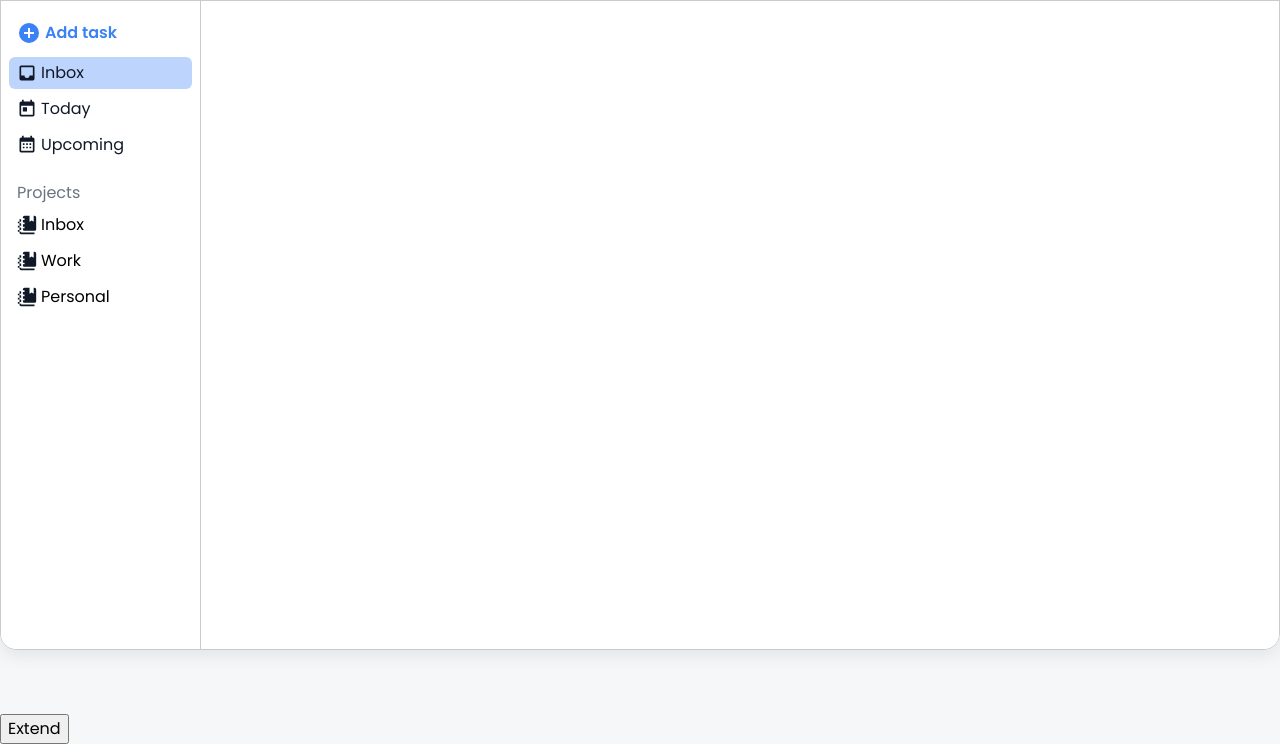
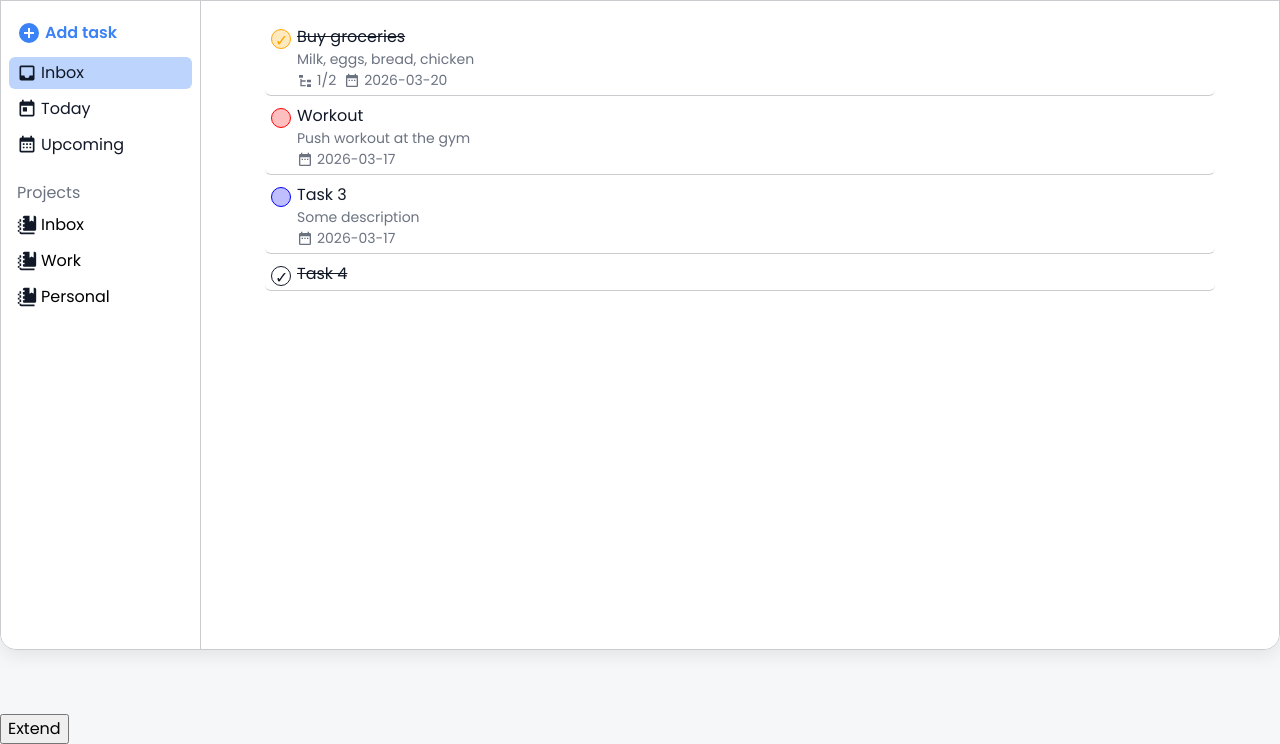
Before and after one commit to Zenkuro01/Todo-List, a website built with webpack: page src/template.html in a window 1280 px wide. Shown: the part 134-878 px from the top of the page. Built offline with nearby package versions, Linux system fonts and the light colour scheme.

Commit message:
create renderTasks function

```diff
--- a/src/index.js
+++ b/src/index.js
@@ -3,6 +3,7 @@ import * as projectManager from "./logic/projectManager.js";
 import * as todoManager from "./logic/todoManager.js";
 import { appState } from "./state/AppState.js";
 import { renderSidebar } from "./ui/renderSidebar.js";
+import { renderTasks } from "./ui/renderTasks.js";
 
 function initApp() {
   if (appState.projects.length === 0) projectManager.createProject("Inbox");
@@ -20,6 +21,7 @@ appState.currentProjectId = mockProjects[0].id;
 console.log("Add mock projects", appState);
 
 renderSidebar();
+renderTasks();
 
 // console.log("Create project...");
 // projectManager.createProject("Inbox1");
--- a/src/mockData.js
+++ b/src/mockData.js
@@ -8,8 +8,8 @@ export const mockProjects = [
         title: "Buy groceries",
         description: "Milk, eggs, bread, chicken",
         dueDate: "2026-03-20",
-        priority: "medium",
-        completed: false,
+        priority: "p2",
+        completed: true,
         subtasks: [
           { title: "Check fridge first", completed: true },
           { title: "Buy eggs", completed: false },
@@ -20,8 +20,26 @@ export const mockProjects = [
         title: "Workout",
         description: "Push workout at the gym",
         dueDate: "2026-03-17",
-        priority: "high",
+        priority: "p1",
         completed: false,
+        subtasks: [],
+      },
+      {
+        id: "t3",
+        title: "Task 3",
+        description: "Some description",
+        dueDate: "2026-03-17",
+        priority: "p3",
+        completed: false,
+        subtasks: [],
+      },
+      {
+        id: "t4",
+        title: "Task 4",
+        description: "",
+        dueDate: "",
+        priority: "p4",
+        completed: true,
         subtasks: [],
       },
     ],
@@ -35,7 +53,7 @@ export const mockProjects = [
         title: "Finish Todo App",
         description: "Complete Odin Project assignment",
         dueDate: "2026-03-22",
-        priority: "high",
+        priority: "p1",
         completed: false,
         subtasks: [
           { title: "Project manager", completed: true },
@@ -48,7 +66,7 @@ export const mockProjects = [
         title: "Review PR",
         description: "Check teammate pull request",
         dueDate: "2026-03-18",
-        priority: "low",
+        priority: "p3",
         completed: false,
         subtasks: [],
       },
@@ -63,7 +81,7 @@ export const mockProjects = [
         title: "Read book",
         description: "Continue reading current book",
         dueDate: "2026-03-25",
-        priority: "low",
+        priority: "p4",
         completed: false,
         subtasks: [],
       },
@@ -72,7 +90,7 @@ export const mockProjects = [
         title: "Plan hike",
         description: "Look for trails and weather",
         dueDate: "2026-03-30",
-        priority: "medium",
+        priority: "p2",
         completed: false,
         subtasks: [
           { title: "Check maps", completed: false },
--- a/src/styles.css
+++ b/src/styles.css
@@ -431,6 +431,7 @@ body {
 
   display: flex;
   align-items: center;
+  gap: var(--space-1);
 }
 
 .task-feature-icon {
--- a/src/ui/renderTasks.js
+++ b/src/ui/renderTasks.js
@@ -0,0 +1,143 @@
+import * as projectManager from "../logic/projectManager.js";
+
+export const renderTasks = () => {
+  // SVGs
+  const subtasksFeatureSvgMarkup = `
+    <svg
+      class="task-feature-icon"
+      xmlns="http://www.w3.org/2000/svg"
+      viewBox="0 0 24 24"
+    >
+      <title>file-tree</title>
+      <path d="M3,3H9V7H3V3M15,10H21V14H15V10M15,17H21V21H15V17M13,13H7V18H13V20H7L5,20V9H7V11H13V13Z" />
+      </svg>
+  `;
+  const dueDateFeatureSvgMarkup = `
+    <svg
+      class="task-feature-icon"
+      xmlns="http://www.w3.org/2000/svg"
+      viewBox="0 0 24 24"
+    >
+      <title>calendar-range</title>
+      <path d="M9,10H7V12H9V10M13,10H11V12H13V10M17,10H15V12H17V10M19,3H18V1H16V3H8V1H6V3H5C3.89,3 3,3.9 3,5V19A2,2 0 0,0 5,21H19A2,2 0 0,0 21,19V5A2,2 0 0,0 19,3M19,19H5V8H19V19Z"/>
+    </svg>
+  `;
+
+  // DOM
+  const tasksContainer = document.querySelector(".tasks-container");
+
+  // read state
+  const currentProject = projectManager.getCurrentProject();
+  const tasks = currentProject.todos;
+
+  // clear container
+  while (tasksContainer.firstElementChild) {
+    tasksContainer.removeChild(tasksContainer.firstElementChild);
+  }
+
+  // create DOM elements
+  for (const task of tasks) {
+    // task card
+    const taskCard = document.createElement("div");
+    taskCard.classList.add("task-card");
+    taskCard.dataset.id = task.id;
+
+    // checkbox
+    const taskCheckbox = document.createElement("input");
+    taskCheckbox.setAttribute("type", "checkbox");
+    taskCheckbox.dataset.id = task.id;
+    taskCheckbox.classList.add("task-checkbox");
+
+    switch (task.priority) {
+      case "p1":
+        taskCheckbox.classList.add("checkbox-priority-1");
+        break;
+      case "p2":
+        taskCheckbox.classList.add("checkbox-priority-2");
+        break;
+      case "p3":
+        taskCheckbox.classList.add("checkbox-priority-3");
+        break;
+      case "p4":
+        taskCheckbox.classList.add("checkbox-priority-4");
+        break;
+    }
+
+    if (task.completed) {
+      taskCheckbox.checked = true;
+    }
+
+    // task content
+    const taskContent = document.createElement("div");
+    taskContent.classList.add("task-content");
+
+    const taskTitle = document.createElement("div");
+    taskTitle.textContent = task.title;
+    taskTitle.classList.add("task-title");
+    if (task.completed) {
+      taskTitle.classList.add("task-checked");
+    }
+
+    const taskDescription = document.createElement("div");
+    taskDescription.textContent = task.description;
+    taskDescription.classList.add("task-description");
+
+    taskContent.append(taskTitle, taskDescription);
+
+    // task features
+    const taskFeatures = document.createElement("div");
+    taskFeatures.classList.add("task-features");
+
+    let hasFeatures = false;
+
+    // task features -- subtasks
+    const taskSubtasksTotal = task.subtasks.length;
+
+    // add the feature only if there are subtasks available
+    if (taskSubtasksTotal > 0) {
+      hasFeatures = true;
+
+      const taskSubtasksCompleted = task.subtasks.filter(
+        (st) => st.completed === true,
+      ).length;
+
+      const taskSubtasks = document.createElement("div");
+      taskSubtasks.classList.add("task-feature", "task-subtasks");
+
+      taskSubtasks.innerHTML = subtasksFeatureSvgMarkup;
+
+      const taskSubtasksValue = document.createElement("span");
+      taskSubtasksValue.classList.add("task-subtasks-value");
+      taskSubtasksValue.textContent = `${taskSubtasksCompleted}/${taskSubtasksTotal}`;
+
+      taskSubtasks.append(taskSubtasksValue);
+      taskFeatures.append(taskSubtasks);
+    }
+
+    // task features -- due-date
+    if (task.dueDate !== "") {
+      hasFeatures = true;
+
+      const taskDueDate = document.createElement("div");
+      taskDueDate.classList.add("task-feature", "task-due-date");
+
+      taskDueDate.innerHTML = dueDateFeatureSvgMarkup;
+
+      const taskDueDateValue = document.createElement("span");
+      taskDueDateValue.textContent = task.dueDate;
+
+      taskDueDate.append(taskDueDateValue);
+      taskFeatures.append(taskDueDate);
+    }
+
+    // append to task card
+    taskCard.append(taskCheckbox, taskContent);
+
+    if (hasFeatures) {
+      taskCard.append(taskFeatures);
+    }
+
+    // append to container
+    tasksContainer.append(taskCard);
+  }
+};
```
